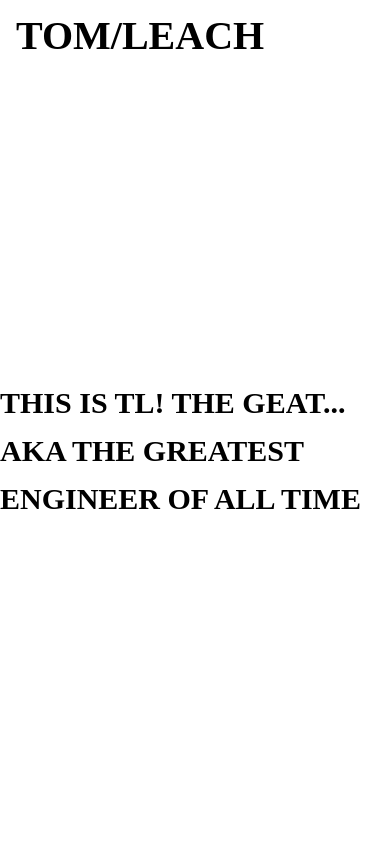
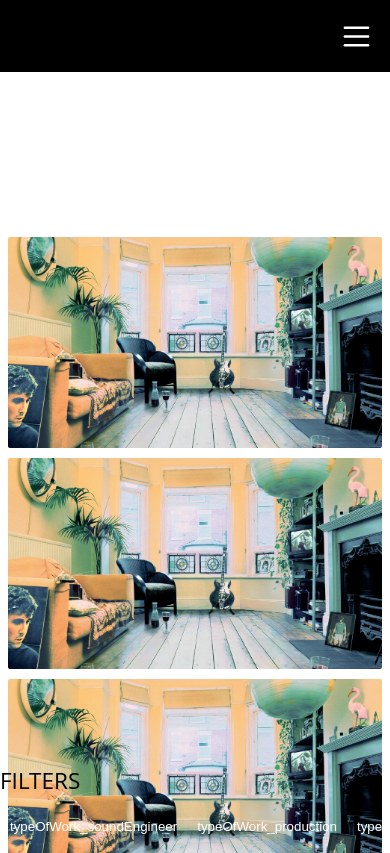
Before and after one commit to eddiearnoldz/tom-leach-website, a Vue app: page / in a window 390 px wide. Built offline with nearby package versions, Linux system fonts and the light colour scheme.

Commit message:
created mobile scrolling and desktop grid layout and added basic filterinf function, still need to style filters

```diff
--- a/package.json
+++ b/package.json
@@ -11,6 +11,7 @@
   },
   "dependencies": {
     "pinia": "^2.0.32",
+    "swiper": "^11.1.7",
     "vue": "^3.2.47",
     "vue-router": "^4.1.6"
   },
--- a/src/App.vue
+++ b/src/App.vue
@@ -55,6 +55,9 @@ header {
   padding: 1rem;
   position: relative;
   z-index: 1000;
+  position: fixed;
+  width: 100vw;
+  background: black;
 }
 
 .logo {
@@ -83,6 +86,7 @@ header {
 .mobile-menu {
   position: fixed;
   left: 0;
+  top: 63px;
   width: 100%;
   height: calc(100dvh - 63px);
   background: var(--color-background);
--- a/src/assets/styles.css
+++ b/src/assets/styles.css
@@ -88,12 +88,13 @@ p {
   overflow: hidden;
 }
 
+.home {
+  margin-top: 63px;
+}
+
 @media screen and (min-width: 768px) {
   nav {
     flex-direction: row;
-  }
-  header {
-    padding: 1rem 2rem;
   }
   p {
     font-size: 1.4rem;
--- /dev/null
+++ b/src/components/AlbumCarouselMobile.vue
@@ -0,0 +1,154 @@
+<template>
+  <div class="carousel-container" ref="carouselContainer" @scroll="onScroll">
+    <div
+      v-for="(album, index) in filteredAlbums"
+      :key="index"
+      :class="['slide', { 'active-slide': activeIndex === index }]"
+      :style="getSlideStyle(index)"
+    >
+      <img :src="album.image" :alt="album.title" class="album-image" />
+      <div v-if="activeIndex === index" class="album-title">{{ album.title }}</div>
+    </div>
+  </div>
+</template>
+
+<script>
+import { defineComponent, ref, computed, onMounted, nextTick } from 'vue';
+
+export default defineComponent({
+  props: {
+    albums: {
+      type: Array,
+      required: true
+    },
+    selectedFilter: {
+      type: String,
+      default: ''
+    }
+  },
+  setup(props) {
+    const activeIndex = ref(0);
+    const carouselContainer = ref(null);
+
+    const filteredAlbums = computed(() => {
+      if (!props.selectedFilter) return props.albums;
+      return props.albums.filter(album =>
+        album.filters.includes(props.selectedFilter)
+      );
+    });
+
+    const getSlideStyle = (index) => {
+      const container = carouselContainer.value;
+      if (!container) return {};
+
+      const slide = container.children[index];
+      const slideRect = slide.getBoundingClientRect();
+      const slideMiddleY = slideRect.top + slideRect.height / 2;
+      const thresholdY = window.innerHeight * 0.5; // 50vh from the top
+
+      let scale;
+      if (index === activeIndex.value) {
+        scale = 1;
+      } else if (slideMiddleY > thresholdY) {
+        const distanceToThreshold = slideMiddleY - thresholdY;
+        const maxDistance = window.innerHeight - thresholdY;
+        const scaleFactor = Math.max(0.3, 1 - (distanceToThreshold / maxDistance));
+        scale = scaleFactor;
+      } else {
+        scale = 1;
+      }
+
+      return {
+        transform: `scale(${scale})`,
+      };
+    };
+
+    const onScroll = () => {
+      const container = carouselContainer.value;
+      const thresholdY = window.innerHeight * 0.5; // 50vh from the top
+
+      let closestIndex = 0;
+      let closestDistance = Infinity;
+
+      const slides = container.children;
+      for (let i = 0; i < slides.length; i++) {
+        const slide = slides[i];
+        const slideRect = slide.getBoundingClientRect();
+        const slideMiddleY = slideRect.top + slideRect.height / 2;
+        const distance = Math.abs(thresholdY - slideMiddleY);
+
+        if (distance < closestDistance) {
+          closestDistance = distance;
+          closestIndex = i;
+        }
+      }
+
+      activeIndex.value = closestIndex;
+    };
+
+    const initializeScaling = () => {
+
+      const container = carouselContainer.value;
+      const slides = container.children;
+      for (let i = 0; i < slides.length; i++) {
+        getSlideStyle(i);
+      }
+    };
+
+    onMounted(() => {
+      const container = carouselContainer.value;
+      container.addEventListener('scroll', onScroll);
+      nextTick(() => {
+        initializeScaling();
+        onScroll();
+      });
+    });
+
+    return {
+      activeIndex,
+      filteredAlbums,
+      getSlideStyle,
+      carouselContainer
+    };
+  }
+});
+</script>
+
+<style scoped>
+.carousel-container {
+  height: 100vh;
+  overflow-y: scroll;
+  display: flex;
+  flex-direction: column;
+  align-items: center;
+  padding: 20vh 0.5rem 50vh;
+}
+
+.slide {
+  width: 100%;
+  height: 25vh;
+  margin: 5px 0;
+  transition: transform 0.3s;
+  display: flex;
+  flex-direction: column;
+  align-items: center;
+  justify-content: center;
+  position: relative;
+}
+
+.album-image {
+  width: 100%;
+  height: 100%;
+  object-fit: cover;
+  border-radius: 2px;
+}
+
+.album-title {
+  position: absolute;
+  bottom: 10px;
+  background-color: rgba(0, 0, 0, 0.7);
+  color: white;
+  padding: 5px 10px;
+  border-radius: 5px;
+}
+</style>
--- /dev/null
+++ b/src/components/AlbumGallery.vue
@@ -0,0 +1,64 @@
+<template>
+  <div class="album_gallery">
+    <filter-bar
+      :filters="filters"
+      @filter-selected="setFilter"
+    ></filter-bar>
+    <album-carousel-mobile v-if="isMobileView" :albums="albums" :selectedFilter="selectedFilter"></album-carousel-mobile>
+    <album-grid v-else :albums="albums" :selectedFilter="selectedFilter"></album-grid>
+  </div>
+</template>
+
+<script>
+import { defineComponent, ref, onMounted, onUnmounted } from 'vue';
+import FilterBar from '@/components/FilterBar.vue';
+import AlbumCarouselMobile from '@/components/AlbumCarouselMobile.vue';
+import AlbumGrid from '@/components/AlbumGrid.vue';
+import { albums } from '@/data/albums';
+
+export default defineComponent({
+  components: { FilterBar, AlbumCarouselMobile, AlbumGrid },
+  setup() {
+    const isMobileView = ref(window.innerWidth < 768);
+    const selectedFilter = ref('');
+    const filters = ref([
+      'typeOfWork_soundEngineer',
+      'typeOfWork_production',
+      'typeOfWork_writing'
+    ]);
+
+    const setFilter = filter => {
+      selectedFilter.value = filter;
+    };
+
+    const updateView = () => {
+      isMobileView.value = window.innerWidth < 768;
+    };
+
+    onMounted(() => {
+      window.addEventListener('resize', updateView);
+    });
+
+    onUnmounted(() => {
+      window.removeEventListener('resize', updateView);
+    });
+
+    return {
+      isMobileView,
+      selectedFilter,
+      filters,
+      setFilter,
+      albums
+    };
+  }
+});
+</script>
+
+<style scoped>
+.album_gallery {
+  position: fixed;
+  top: 63px;
+  width: 100vw;
+  height: calc(100dvh - 63px);
+}
+</style>
--- /dev/null
+++ b/src/components/AlbumGrid.vue
@@ -0,0 +1,68 @@
+<!-- AlbumGrid.vue -->
+<template>
+  <div class="album-grid">
+    <div
+      v-for="(album, index) in filteredAlbums"
+      :key="index"
+      class="album-tile"
+    >
+      <img :src="album.image" :alt="album.title" />
+      <div class="album-title">{{ album.title }}</div>
+    </div>
+  </div>
+</template>
+
+<script>
+import { defineComponent, computed } from 'vue';
+
+export default defineComponent({
+  props: {
+    albums: {
+      type: Array,
+      required: true
+    },
+    selectedFilter: {
+      type: String,
+      default: ''
+    }
+  },
+  computed: {
+    filteredAlbums() {
+      if (!this.selectedFilter) return this.albums;
+      return this.albums.filter(album =>
+        album.filters.includes(this.selectedFilter)
+      );
+    }
+  }
+});
+</script>
+
+<style scoped>
+.album-grid {
+  display: grid;
+  grid-template-columns: repeat(6, 10vw);
+  grid-template-rows: repeat(3, 10vw);
+  gap: 20px;
+  padding: 40px;
+}
+
+.album-tile {
+  position: relative;
+  width: 100%;
+  height: 100%;
+}
+
+.album-tile img {
+  width: 100%;
+  height: 100%;
+}
+
+.album-title {
+  position: absolute;
+  bottom: 0;
+  background-color: rgba(0, 0, 0, 0.7);
+  color: white;
+  width: 100%;
+  text-align: center;
+}
+</style>
--- /dev/null
+++ b/src/components/FilterBar.vue
@@ -0,0 +1,55 @@
+<!-- FilterBar.vue -->
+<template>
+  <div class="filter-bar">
+    <h2>FILTERS</h2>
+    <div class="filters">
+      <button
+        v-for="filter in filters"
+        :key="filter"
+        @click="$emit('filter-selected', filter)"
+      >
+        {{ filter }}
+      </button>
+    </div>
+  </div>
+</template>
+
+<script>
+import { defineComponent } from 'vue';
+
+export default defineComponent({
+  props: {
+    filters: {
+      type: Array,
+      required: true
+    }
+  }
+});
+</script>
+
+<style scoped>
+
+.filter-bar {
+  display: flex;
+  flex-direction: column;
+  gap: 10px;
+  justify-content: center;
+  position: absolute;
+  bottom: 0px;
+  overflow-x: hidden;
+  z-index: 101020102102;
+}
+
+.filters {
+  display: flex;
+  overflow-x: scroll;
+}
+
+.filter-bar button {
+  padding: 10px;
+  background-color: transparent;
+  border: none;
+  cursor: pointer;
+  color: white;
+}
+</style>
--- /dev/null
+++ b/src/data/albums.js
@@ -0,0 +1,47 @@
+export const albums = [
+  {
+    title: 'Defintely Maybe Oasis',
+    image: 'src/assets/albums/defintely_maybe_album.jpeg',
+    filters: ['typeOfWork_soundEngineer', 'typeOfWork_production']
+  },
+  {
+    title: 'Album 2',
+    image: 'src/assets/albums/defintely_maybe_album.jpeg',
+    filters: ['typeOfWork_writing']
+  },
+  {
+    title: 'Album 3',
+    image: 'src/assets/albums/defintely_maybe_album.jpeg',
+    filters: ['typeOfWork_soundEngineer']
+  },
+  {
+    title: 'Defintely Maybe Oasis',
+    image: 'src/assets/albums/defintely_maybe_album.jpeg',
+    filters: ['typeOfWork_soundEngineer', 'typeOfWork_production']
+  },
+  {
+    title: 'Album 2',
+    image: 'src/assets/albums/defintely_maybe_album.jpeg',
+    filters: ['typeOfWork_writing']
+  },
+  {
+    title: 'Album 3',
+    image: 'src/assets/albums/defintely_maybe_album.jpeg',
+    filters: ['typeOfWork_soundEngineer']
+  },
+  {
+    title: 'Defintely Maybe Oasis',
+    image: 'src/assets/albums/defintely_maybe_album.jpeg',
+    filters: ['typeOfWork_soundEngineer', 'typeOfWork_production']
+  },
+  {
+    title: 'Album 2',
+    image: 'src/assets/albums/defintely_maybe_album.jpeg',
+    filters: ['typeOfWork_writing']
+  },
+  {
+    title: 'Album 3',
+    image: 'src/assets/albums/defintely_maybe_album.jpeg',
+    filters: ['typeOfWork_soundEngineer']
+  }
+];
--- a/src/views/HomeView.vue
+++ b/src/views/HomeView.vue
@@ -1,15 +1,14 @@
+<!-- App.vue -->
 <template>
-  <div class="home">
-    <h1>This is TL! The GEAT... aka the greatest engineer of all time</h1>
+  <div id="app">
+    <album-gallery></album-gallery>
   </div>
 </template>
 
+<script setup>
+import AlbumGallery from '@/components/AlbumGallery.vue';
+</script>
+
 <style>
-  .home {
-    min-height: calc(100dvh - 63px);
-    display: flex;
-    place-items: center;
-    justify-content: center;
-
-  }
+/* Add global styles here */
 </style>
```
Also changed, not shown: src/assets/albums/defintely_maybe_album.jpeg (added), 1 other file (tests, documents, lock files or other folders).
